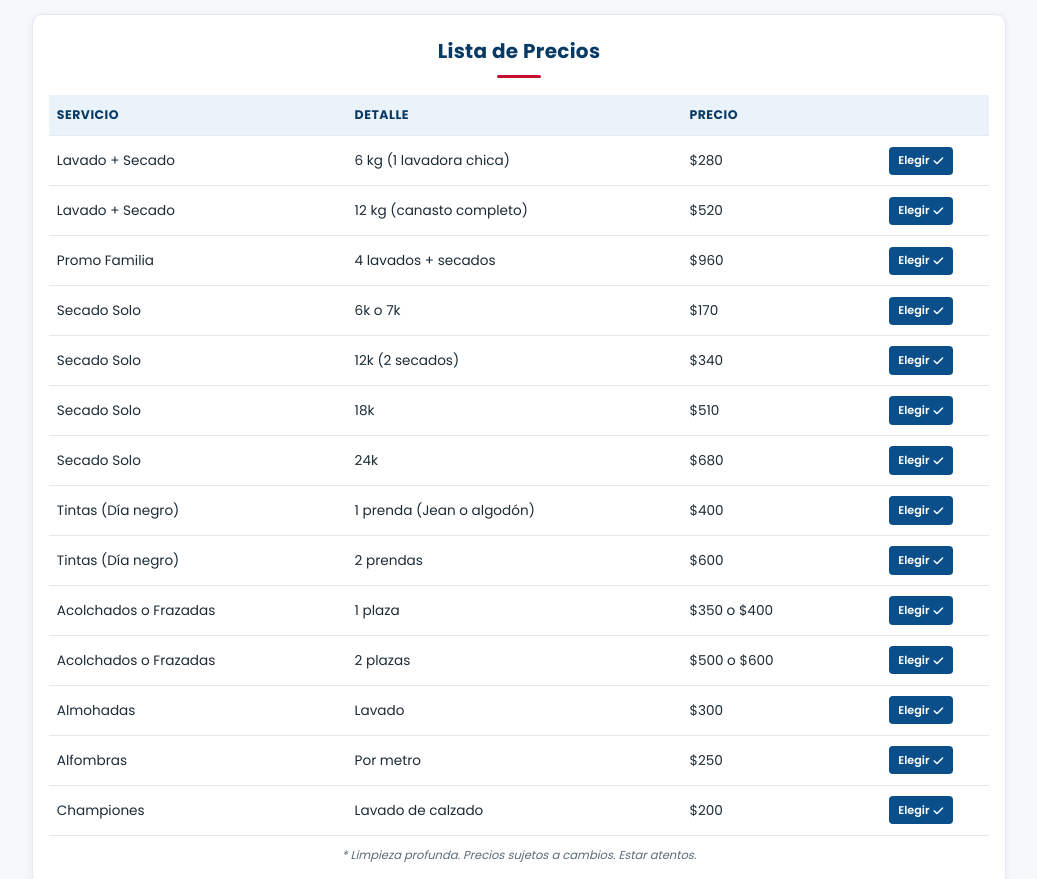
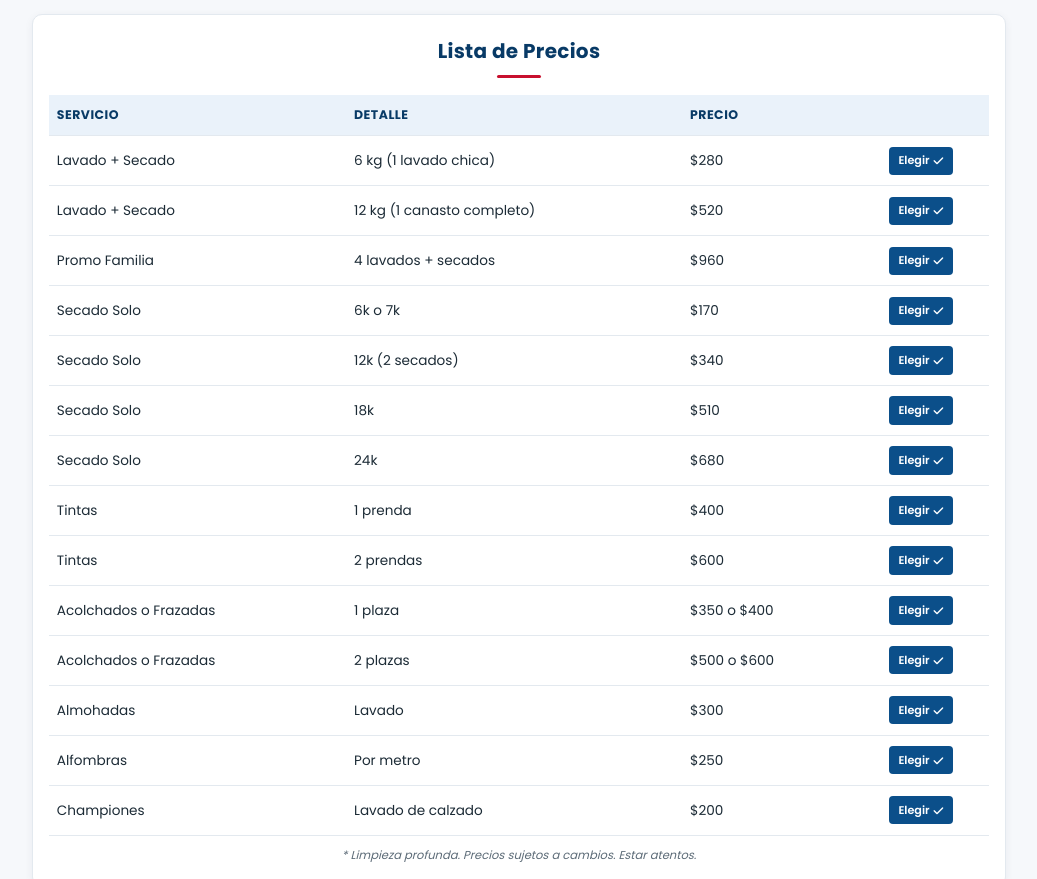
Before and after one commit to martinsampayo09-uy2/Lavadero, a plain HTML site: page index.html in a window 1280 px wide. Shown: the part 1480-2359 px from the top of the page, without its empty margins (121-1158 px from the left). Drawn offline with Linux system fonts and the light colour scheme.

Commit message:
Update index.html

```diff
--- a/index.html
+++ b/index.html
@@ -775,19 +775,33 @@ footer{background:var(--primary-dark);color:#b8c8d6;font-size:.78rem;width:100%;
     <table class="tabla-precios">
       <thead><tr><th>Servicio</th><th>Detalle</th><th>Precio</th><th></th></tr></thead>
    <tbody>
-        <tr><td>Lavado + Secado</td><td>6 kg (1 lavadora chica)</td><td>$280</td><td style="text-align:center;"><button class="btn-select" data-servicio="Lavado + Secado 6 kg ($280)">Elegir <i class="fa-solid fa-check"></i></button></td></tr>
-        <tr><td>Lavado + Secado</td><td>12 kg (canasto completo)</td><td>$520</td><td style="text-align:center;"><button class="btn-select" data-servicio="Lavado + Secado 12 kg ($520)">Elegir <i class="fa-solid fa-check"></i></button></td></tr>
+
+  <tr><td>Lavado + Secado</td><td>6 kg (1 lavado chica)</td><td>$280</td><td style="text-align:center;"><button class="btn-select" data-servicio="Lavado + Secado 6 kg ($280)">Elegir <i class="fa-solid fa-check"></i></button></td></tr>
+
+  <tr><td>Lavado + Secado</td><td>12 kg (1 canasto completo)</td><td>$520</td><td style="text-align:center;"><button class="btn-select" data-servicio="Lavado + Secado 12 kg ($520)">Elegir <i class="fa-solid fa-check"></i></button></td></tr>
+
   <tr><td>Promo Familia</td><td>4 lavados + secados</td><td>$960</td><td style="text-align:center;"><button class="btn-select" data-servicio="Promo Familia - 4 lavados ($960)">Elegir <i class="fa-solid fa-check"></i></button></td></tr>
+
   <tr><td>Secado Solo</td><td>6k o 7k</td><td>$170</td><td style="text-align:center;"><button class="btn-select" data-servicio="Secado Solo 6k/7k ($170)">Elegir <i class="fa-solid fa-check"></i></button></td></tr>
+
   <tr><td>Secado Solo</td><td>12k (2 secados)</td><td>$340</td><td style="text-align:center;"><button class="btn-select" data-servicio="Secado Solo 12k ($340)">Elegir <i class="fa-solid fa-check"></i></button></td></tr>
+
   <tr><td>Secado Solo</td><td>18k</td><td>$510</td><td style="text-align:center;"><button class="btn-select" data-servicio="Secado Solo 18k ($510)">Elegir <i class="fa-solid fa-check"></i></button></td></tr>
+
   <tr><td>Secado Solo</td><td>24k</td><td>$680</td><td style="text-align:center;"><button class="btn-select" data-servicio="Secado Solo 24k ($680)">Elegir <i class="fa-solid fa-check"></i></button></td></tr>
-        <tr><td>Tintas (Día negro)</td><td>1 prenda (Jean o algodón)</td><td>$400</td><td style="text-align:center;"><button class="btn-select" data-servicio="Tintas 1 prenda ($400)">Elegir <i class="fa-solid fa-check"></i></button></td></tr>
-        <tr><td>Tintas (Día negro)</td><td>2 prendas</td><td>$600</td><td style="text-align:center;"><button class="btn-select" data-servicio="Tintas 2 prendas ($600)">Elegir <i class="fa-solid fa-check"></i></button></td></tr>
+
+  <tr><td>Tintas </td><td>1 prenda</td><td>$400</td><td style="text-align:center;"><button class="btn-select" data-servicio="Tintas - 1 prenda ($400)">Elegir <i class="fa-solid fa-check"></i></button></td></tr>
+
+  <tr><td>Tintas </td><td>2 prendas</td><td>$600</td><td style="text-align:center;"><button class="btn-select" data-servicio="Tintas - 2 prendas ($600)">Elegir <i class="fa-solid fa-check"></i></button></td></tr>
+
   <tr><td>Acolchados o Frazadas</td><td>1 plaza</td><td>$350 o $400</td><td style="text-align:center;"><button class="btn-select" data-servicio="Acolchado 1 plaza ($350/$400)">Elegir <i class="fa-solid fa-check"></i></button></td></tr>
+
   <tr><td>Acolchados o Frazadas</td><td>2 plazas</td><td>$500 o $600</td><td style="text-align:center;"><button class="btn-select" data-servicio="Acolchado 2 plazas ($500/$600)">Elegir <i class="fa-solid fa-check"></i></button></td></tr>
+
   <tr><td>Almohadas</td><td>Lavado</td><td>$300</td><td style="text-align:center;"><button class="btn-select" data-servicio="Almohadas ($300)">Elegir <i class="fa-solid fa-check"></i></button></td></tr>
+
   <tr><td>Alfombras</td><td>Por metro</td><td>$250</td><td style="text-align:center;"><button class="btn-select" data-servicio="Alfombras por metro ($250)">Elegir <i class="fa-solid fa-check"></i></button></td></tr>
+
   <tr><td>Championes</td><td>Lavado de calzado</td><td>$200</td><td style="text-align:center;"><button class="btn-select" data-servicio="Championes ($200)">Elegir <i class="fa-solid fa-check"></i></button></td></tr>
 </tbody>
     </table>
@@ -859,8 +873,6 @@ footer{background:var(--primary-dark);color:#b8c8d6;font-size:.78rem;width:100%;
         </video>
         <div class="custom-play-btn"><i class="fa-solid fa-play"></i></div>
       </div>
-
-
 
  <div class="video-card-item">
         <video preload="metadata" playsinline disablePictureInPicture controlslist="nodownload noplaybackrate noremoteplayback">
```
Lines whose indentation alone changed are shown as unchanged.
